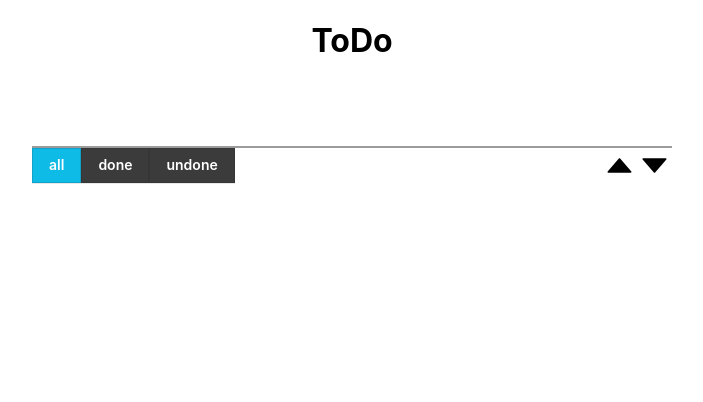
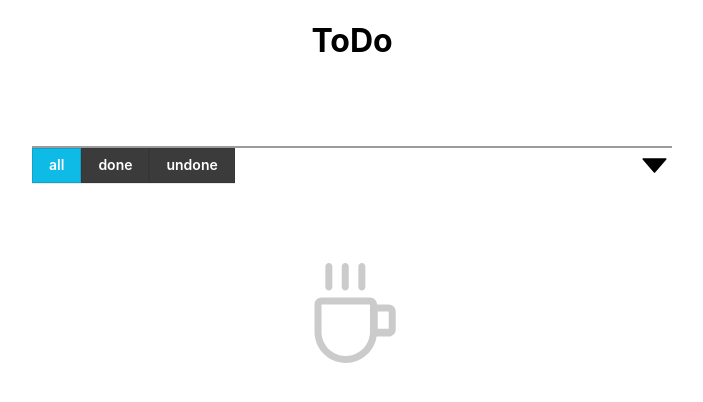
Before and after one commit to vladimirdemonow/todo-list-client, a React (Create React App) app: page / in a window 1280 px wide. Shown: the top 402 px of the page, without its empty margins (288-991 px from the left). Built offline with nearby package versions, Linux system fonts and the light colour scheme.

Commit message:
Sort buttons merge in one

```diff
--- a/src/components/PagesComponent/PagesComponent.tsx
+++ b/src/components/PagesComponent/PagesComponent.tsx
@@ -6,6 +6,8 @@ import {
   AiFillStepBackward,
   AiFillStepForward,
 } from "react-icons/ai";
+import { IconType } from "react-icons/lib";
+
 import {
   decrementPagePoint,
   incrementPagePoint,
@@ -21,8 +23,8 @@ import {
 
 import { useAppDispatch, useAppSelector } from "../../app/hooks";
 import { useEffect, useState } from "react";
-import { IconType } from "react-icons/lib";
 import { selectTaskList } from "../../features/taskList/taskListSlice";
+import { setFilter } from "../../features/order/orderSlice";
 
 const arrowSize = 42;
 
@@ -109,6 +111,11 @@ export default (): JSX.Element => {
   useEffect(() => {
     const pageCount = Math.ceil(taskListSelector.length / 5);
     dispatch(setPageCount(pageCount));
+    dispatch(setFilter("all"));
+
+    if (pageCountSelector < pagePointSelector && pageCountSelector > 0) {
+      dispatch(setPagePoint(pageCountSelector));
+    }
   }, [taskListSelector]);
 
   if (pageCountSelector < 2) {
--- a/src/components/SortComponent/SortComponent.tsx
+++ b/src/components/SortComponent/SortComponent.tsx
@@ -11,24 +11,19 @@ export default (): JSX.Element => {
 
   return (
     <div className={styles.sort}>
-      {createSortButton("up", sortSelector, AiFillCaretUp, dispatch)}
-      {createSortButton("down", sortSelector, AiFillCaretDown, dispatch)}
+      {createSortButton(sortSelector, dispatch)}
     </div>
   );
 };
 
-function createSortButton(
-  currentSort: TSort,
-  activeSort: TSort,
-  Element: IconType,
-  dispatch: any
-) {
+function createSortButton(sortSelector: TSort, dispatch: any) {
+  const Element: IconType =
+    sortSelector === "up" ? AiFillCaretUp : AiFillCaretDown;
   return (
     <Element
       size={35}
-      color={activeSort === currentSort ? "green" : "black"}
       onClick={() => {
-        dispatch(setSort(currentSort));
+        dispatch(setSort(sortSelector === "up" ? "down" : "up"));
       }}
     />
   );
--- a/src/components/TaskListComponent/TaskComponent/TaskComponent.module.scss
+++ b/src/components/TaskListComponent/TaskComponent/TaskComponent.module.scss
@@ -9,7 +9,7 @@
   padding: 3vh 3vw;
   height: 5vh;
   resize: both;
-  background: rgb(243, 240, 240);
+  background: rgb(224, 241, 248);
 }
 
 .task__completed {
--- a/src/components/TaskListComponent/TaskListComponent.module.scss
+++ b/src/components/TaskListComponent/TaskListComponent.module.scss
@@ -6,3 +6,7 @@
   width: $wrapper;
   height: 65vh;
 }
+
+.default {
+  margin-top: 10vh;
+}
--- a/src/components/TaskListComponent/TaskListComponent.tsx
+++ b/src/components/TaskListComponent/TaskListComponent.tsx
@@ -1,15 +1,11 @@
 import styles from "./TaskListComponent.module.scss";
 import TaskComponent from "./TaskComponent/TaskComponent";
+import { AiOutlineCoffee } from "react-icons/ai";
 
 import { useAppSelector, useAppDispatch } from "../../app/hooks";
 import { selectTaskList, ITask } from "../../features/taskList/taskListSlice";
 
-import {
-  setPagePoint,
-  selectPagePoint,
-  selectPageCount,
-  setPageCount,
-} from "../../features/page/pageSlice";
+import { selectPagePoint, setPageCount } from "../../features/page/pageSlice";
 
 import {
   TFilter,
@@ -22,17 +18,22 @@ import { useEffect, useState } from "react";
 
 export default (): JSX.Element => {
   const taskListSelector = useAppSelector(selectTaskList);
+
   const filterSelector = useAppSelector(selectFilter);
   const sortSelector = useAppSelector(selectSort);
+
   const pagePointSelector = useAppSelector(selectPagePoint);
-  const pageCountSelector = useAppSelector(selectPageCount);
+
   const [tasks, setTasks] = useState(taskListSelector);
   const [viewPage, setViewPage] = useState(taskListSelector);
+
   const dispatch = useAppDispatch();
 
   useEffect(() => {
     let filteredTasks = filterTasks(taskListSelector, filterSelector);
     setTasks(filteredTasks);
+
+    dispatch(setPageCount(Math.ceil(filteredTasks.length / 5)));
 
     let pagedTasks = pageTasks(filteredTasks, pagePointSelector);
 
@@ -58,13 +59,11 @@ export default (): JSX.Element => {
     setTasks(taskListSelector);
   }, [taskListSelector]);
 
-  useEffect(() => {
-    dispatch(setPageCount(pageCountSelector));
-
-    if (pageCountSelector < pagePointSelector && pageCountSelector > 0) {
-      dispatch(setPagePoint(pageCountSelector));
-    }
-  }, [pageCountSelector]);
+  if (taskListSelector.length === 0) {
+    return (
+      <AiOutlineCoffee className={styles.default} size={100} opacity={0.2} />
+    );
+  }
 
   return (
     <div className={styles.task_list}>
--- a/src/features/order/orderSlice.ts
+++ b/src/features/order/orderSlice.ts
@@ -6,13 +6,11 @@ export type TSort = "up" | "down" | "default";
 
 export interface IOrderState {
   filter: TFilter;
-  resultCount: number;
   sort: TSort;
 }
 
 const initialState: IOrderState = {
   filter: "all",
-  resultCount: 0,
   sort: "default",
 };
 
@@ -33,6 +31,5 @@ export const { setFilter, setSort } = orderSlice.actions;
 
 export const selectFilter = (state: RootState) => state.order.filter;
 export const selectSort = (state: RootState) => state.order.sort;
-export const selectResultCount = (state: RootState) => state.order.resultCount;
 
 export default orderSlice.reducer;
```
